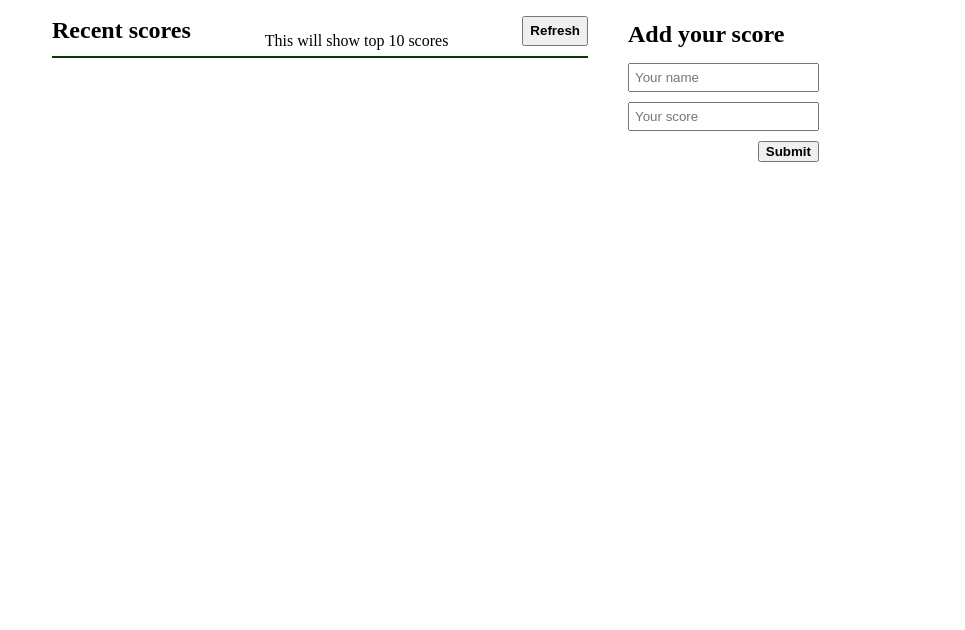
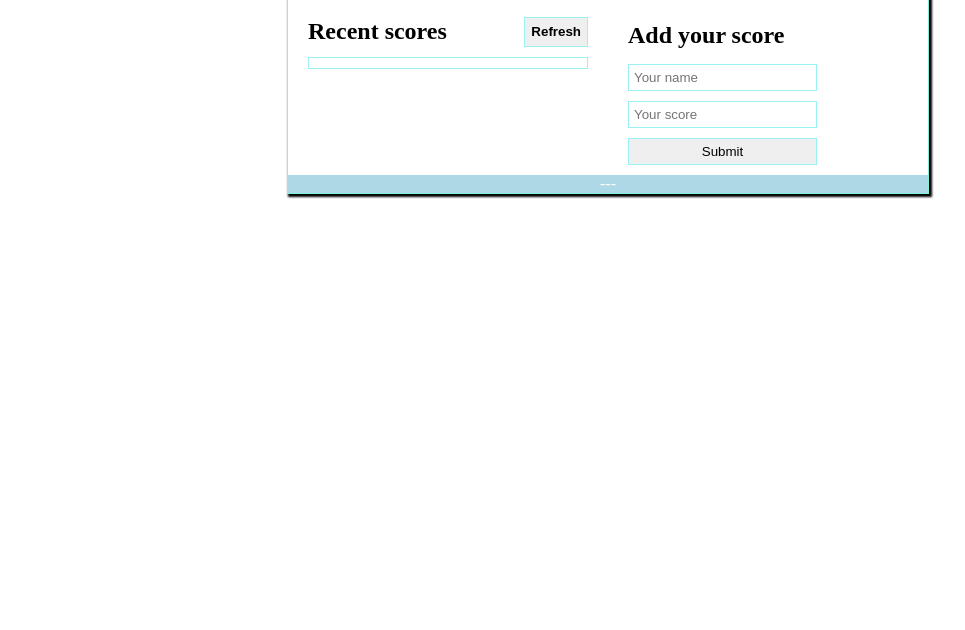
Before and after one commit to Elhambasir/Leaderboard, a website built with webpack: page src/index.html in a window 1280 px wide. Shown: the part 170-800 px from the top of the page, without its empty margins (32-997 px from the left). Built offline with nearby package versions, Linux system fonts and the light colour scheme; no server answers.

Commit message:
Add style to leaderboard

```diff
--- a/modules/refresh.js
+++ b/modules/refresh.js
@@ -3,7 +3,7 @@ const Ranks = {
   displayRanks: () => {
     const getApiResponse = async () => {
       const response = await fetch(
-        'https://us-central1-js-capstone-backend.cloudfunctions.net/api/games/gzCLQEnZzEwmtdAjWrCL/scores/',
+        'https://us-central1-js-capstone-backend.cloudfunctions.net/api/games/knTJZuTqnS5CkT6fKiMm/scores/',
         {
           method: 'GET',
         },
--- a/src/index.html
+++ b/src/index.html
@@ -15,7 +15,6 @@
       <div class="recent-score">
         <div class="title">
           <h1>Recent scores</h1>
-          <p>This will show top 10 scores</p>
           <button class="refresh">Refresh</button>
         </div>
         <div class="scores">
@@ -38,9 +37,10 @@
           </div>
         </form>
       </div>
+      <footer>
+        ---
+      </footer>
     </section>
-    <!-- <footer>
-    </footer> -->
   </main>
 </body>
 
--- a/src/index.js
+++ b/src/index.js
@@ -11,7 +11,7 @@ userFormInput.addEventListener('submit', (e) => {
   const gameUser = document.getElementById('name').value;
   const gameUserScore = document.getElementById('score').value;
 
-  fetch('https://us-central1-js-capstone-backend.cloudfunctions.net/api/games/gzCLQEnZzEwmtdAjWrCL/scores/', {
+  fetch('https://us-central1-js-capstone-backend.cloudfunctions.net/api/games/knTJZuTqnS5CkT6fKiMm/scores/', {
     method: 'POST',
     body: JSON.stringify({
       user: gameUser,
@@ -28,3 +28,4 @@ userFormInput.addEventListener('submit', (e) => {
 
   userFormInput.reset();
 });
+window.onload = Ranks.displayRanks;
--- a/src/style.css
+++ b/src/style.css
@@ -1,7 +1,3 @@
-.hello {
-  color: red;
-}
-
 body {
   margin: 0;
   box-sizing: border-box;
@@ -12,10 +8,16 @@ button:hover {
 }
 
 main {
-  width: 90%;
+  width: 50%;
   margin: 0 auto;
   margin-top: 5rem;
-  padding: 1rem;
+  padding: 1rem 0 0 0;
+  border: 1px solid rgb(129, 243, 224);
+  box-shadow: 2px 2px 2px 0.9px;
+}
+
+header h1 {
+  margin-left: 1rem;
 }
 
 section.container {
@@ -40,6 +42,7 @@ div.recent-score {
 div.title {
   display: flex;
   justify-content: space-between;
+  flex-wrap: wrap;
   width: 100%;
   height: 30px;
 }
@@ -51,6 +54,7 @@ div.title h1 {
 div.title button {
   font-weight: bold;
   color: black;
+  border: 1px solid rgb(154, 240, 243);
 }
 
 div.scores {
@@ -58,16 +62,16 @@ div.scores {
 }
 
 div.scores table {
-  border: 1px solid rgb(4, 61, 4);
+  border: 1px solid rgb(154, 240, 243);
   width: 100%;
 }
 
-div.scores table tr td:nth-child(1) {
-  width: 50px;
+div.scores table {
+  padding: 5px;
 }
 
-div.scores table tr:nth-child(even) {
-  background-color: #d6eeee;
+table tr:nth-child(odd){
+  background-color: #c9ecec;
 }
 
 div.add-score {
@@ -93,6 +97,11 @@ div.add-score form {
 
 div.inputs input {
   padding: 5px;
+  border: 1px solid rgb(154, 240, 243);
+}
+
+div.inputs input:focus {
+  outline: 1px solid rgb(154, 240, 243);
 }
 
 div.submit-button {
@@ -100,17 +109,19 @@ div.submit-button {
 }
 
 div.submit-button input {
-  font-weight: bold;
+  /* font-weight: bold; */
+  width: 100%;
+  padding: 5px;
   cursor: pointer;
+  border: 1px solid rgb(154, 240, 243);
 }
 
 footer {
+  position: sticky;
+  left: 0;
+  bottom: 0;
   width: 100%;
-  border: 1px solid black;
-  position: fixed;
-  height: 50px;
-  bottom: 0;
-  left: 0;
-  background-color: lightgray;
-  margin: 0 auto;
+  background-color: lightblue;
+  color: white;
+  text-align: center;
 }
```
Also changed, not shown: README.md, dist/index.html, dist/main.js.
